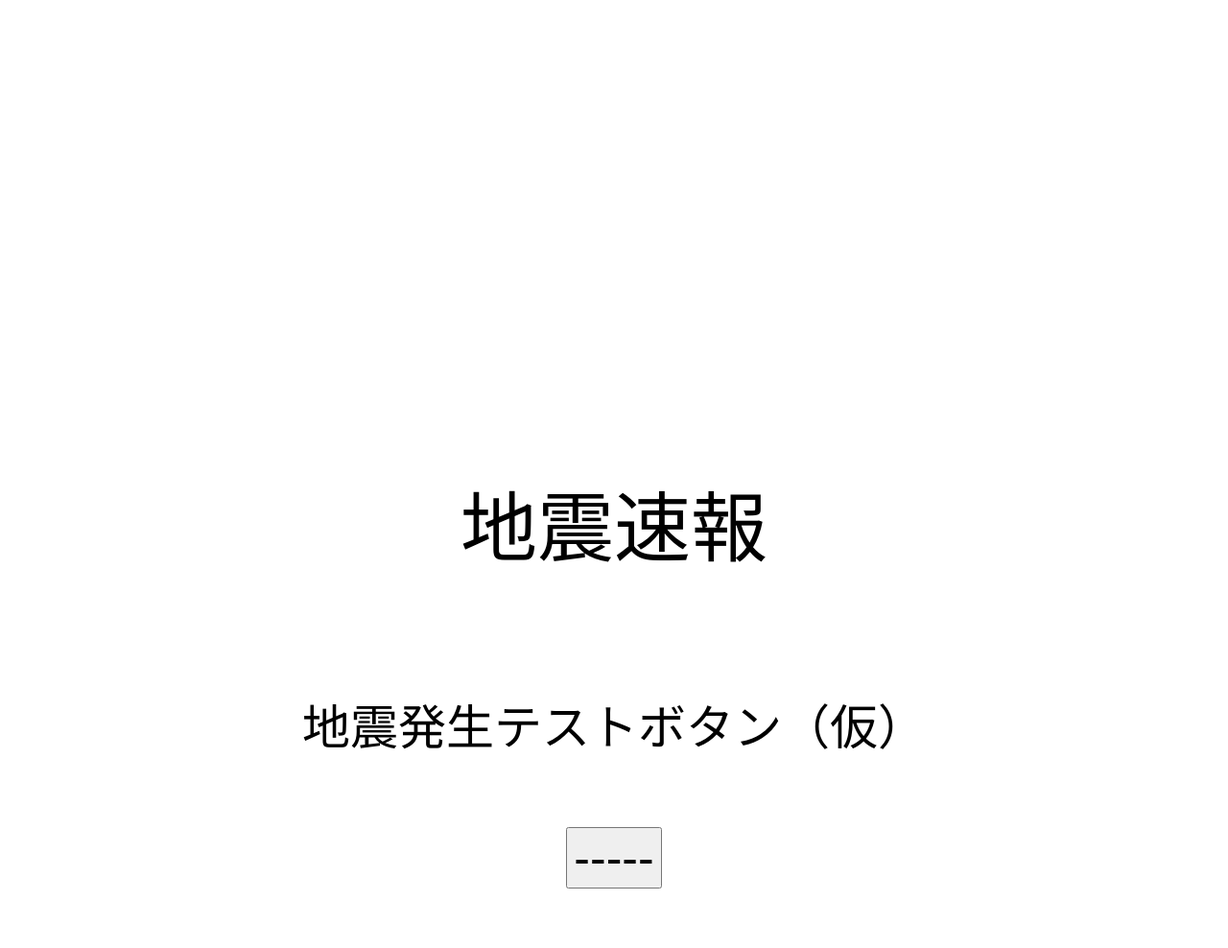
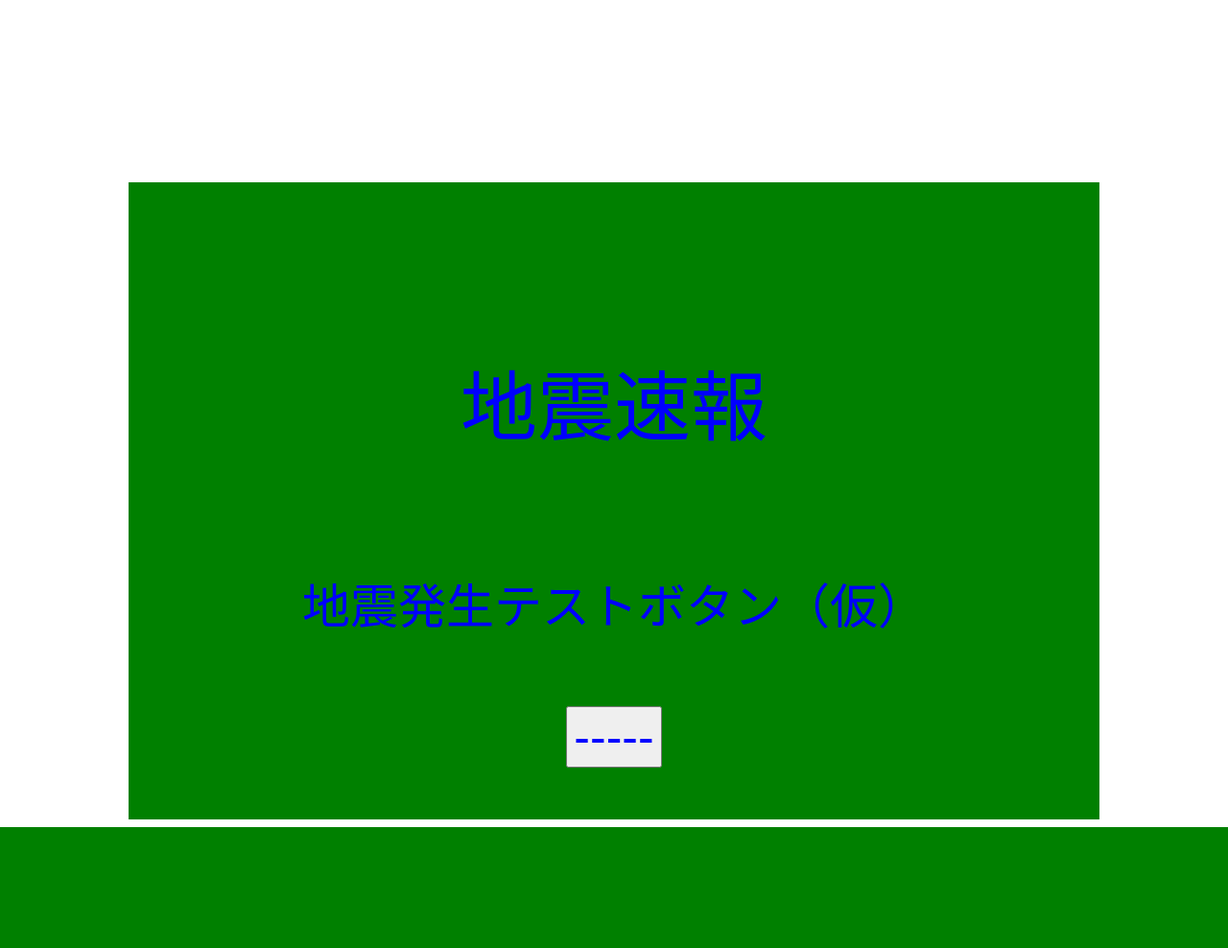
Before and after one commit to TsugawaNaoki0/quake, a PHP site: page / in a window 1280 px wide. Shown: the whole page at 96% size. After the commit the page ends 862 px from the top, so only its background shows below. Run offline with PHP 8.4, Linux system fonts and the light colour scheme.

Commit message:
Add files via upload

```diff
--- a/home.css
+++ b/home.css
@@ -1,23 +1,30 @@
 .main{
   text-align: center;
   /* margin-top: 10%; */
-  margin-top: 25%;
+  margin-top: 15%;
+  width: 80%;
+  background-color: green;
+  margin-left: 10%;
 }
 
 
 .title{
   font-size: 80px;
+  color: blue;
 }
 
 .label{
   font-size: 50px;
+  color: blue;
   /* margin-top: 25%; */
 }
 
 .form{
   font-size: 50px;
+  color: blue;
 }
 
 .timestamp{
   font-size: 50px;
+  color: blue;
 }
```
